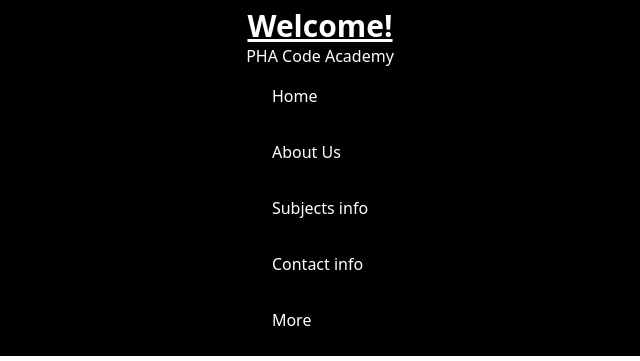
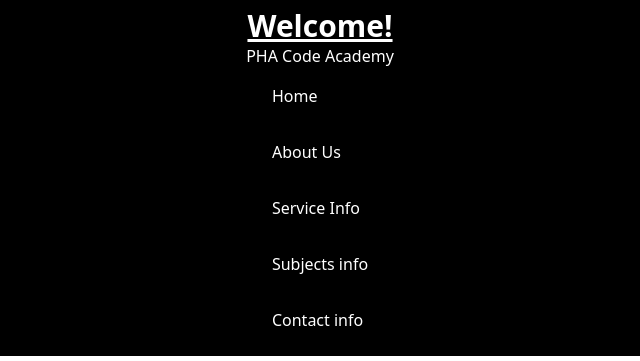
Before and after one commit to CameronTheDeveloper/pha-frontpage, a plain HTML site: page index.html in a window 1280 px wide. Shown: the top 361 px of the page, 320-960 px from the left. Drawn offline with nearby package versions, Linux system fonts and the light colour scheme.

Commit message:
Update headers

```diff
--- a/index.html
+++ b/index.html
@@ -18,9 +18,9 @@
             <ul class="flex flex-col">
                 <li class="p-4"><a href="">Home</a></li>
                 <li class="p-4"><a href="">About Us</a></li>
+                <li class="p-4"><a href="">Service Info</a></li>
                 <li class="p-4"><a href="">Subjects info</a></li>
                 <li class="p-4"><a href="">Contact info</a></li>
-                <li class="p-4"><a href="">More</a></li>
             </ul>
 
 
```
